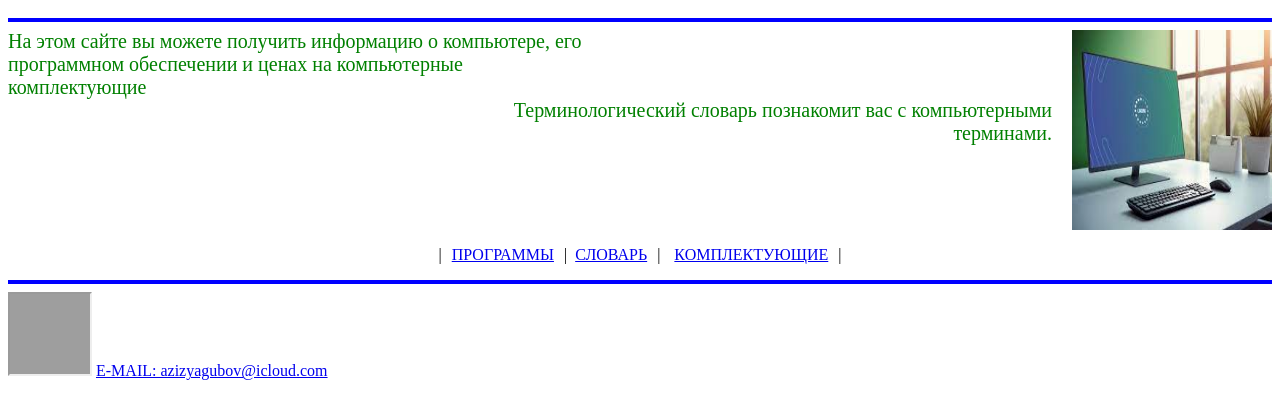
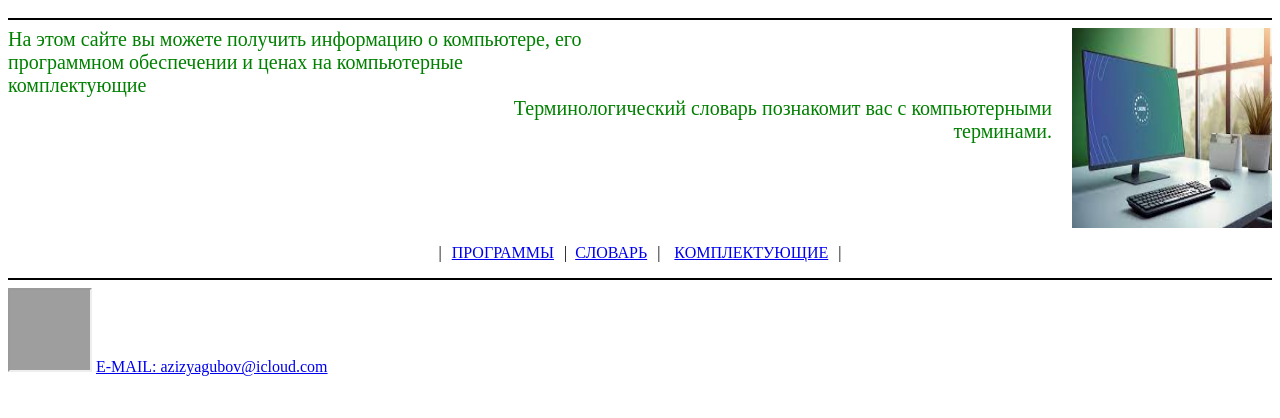
Before and after one commit to AzizYag/AzizYag.github.io, a plain HTML site: page Project IT ELZhh.html in a window 1280 px wide. Shown: the part 48-466 px from the top of the page. Drawn offline with Linux system fonts and the light colour scheme; grey boxes are pictures that could not be loaded.

Commit message:
Update Project IT ELZhh.html

```diff
--- a/Project IT ELZhh.html
+++ b/Project IT ELZhh.html
@@ -21,7 +21,7 @@
 </head>
 <body>
     <h1 style="text-align: center;">ВСЕ О КОМПЬЮТЕРЕ</h1>
-    <hr style="border: 2px solid blue;">
+    <hr style="border: 0.5px solid black;">
 
     <div class="container">
         <div class="text">
@@ -43,7 +43,7 @@
         <li style="display: inline; margin-left: 10px; margin-right: 10px;"><a href="compl.html">КОМПЛЕКТУЮЩИЕ</a></li>|
     </ul>
 
-    <hr style="border: 2px solid blue;">
+    <hr style="border: 0.5px solid black;">
     <iframe src="https://giphy.com/embed/aOften89vRbG" width="80" height="80" frameBorder="2" class="giphy-embed" allowFullScreen></iframe><a href="https://giphy.com/gifs/deal-with-it-sunglasses-email-aOften89vRbG"></a>
 
     <a href="mailto:azizyagubov@icloud.com">E-MAIL: azizyagubov@icloud.com</a>
```
